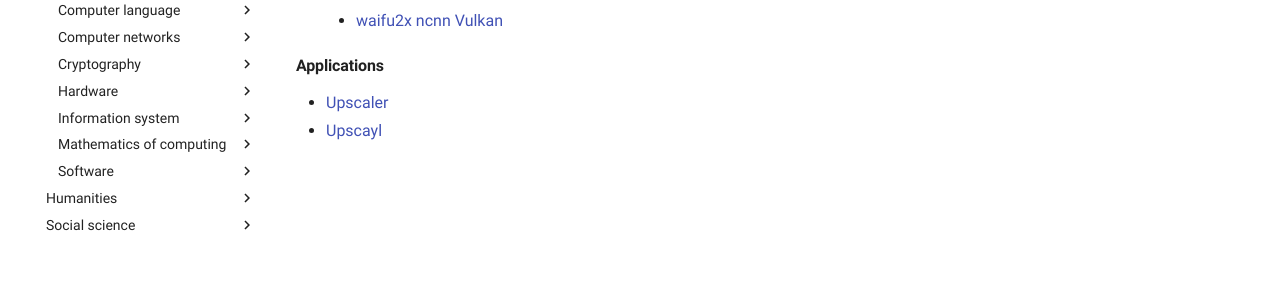
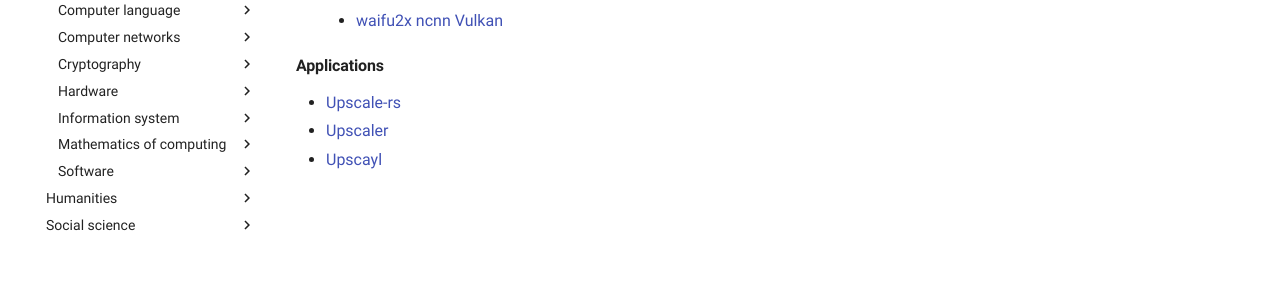
Before and after one commit to paveloom/paveloom.dev, an MkDocs documentation site: the page built from content/pensieve/image-scaling.md, in a window 1280 px wide. Shown: the part 455-744 px from the top of the page. Built offline with MkDocs 1.6.1 and Material for MkDocs 9.7.7, drawn with Linux system fonts in a browser that asks for light colours; comment, search, counter and statistics services are not loaded.

Commit message:
Pensieve: update the Image scaling page.

```diff
--- a/content/pensieve/image-scaling.md
+++ b/content/pensieve/image-scaling.md
@@ -11,5 +11,6 @@
     - [waifu2x ncnn Vulkan](https://github.com/nihui/waifu2x-ncnn-vulkan)
 
 #### Applications
+- [Upscale-rs](https://github.com/OLoKo64/upscale-rs)
 - [Upscaler](https://gitlab.com/TheEvilSkeleton/Upscaler)
 - [Upscayl](https://upscayl.github.io)
```
